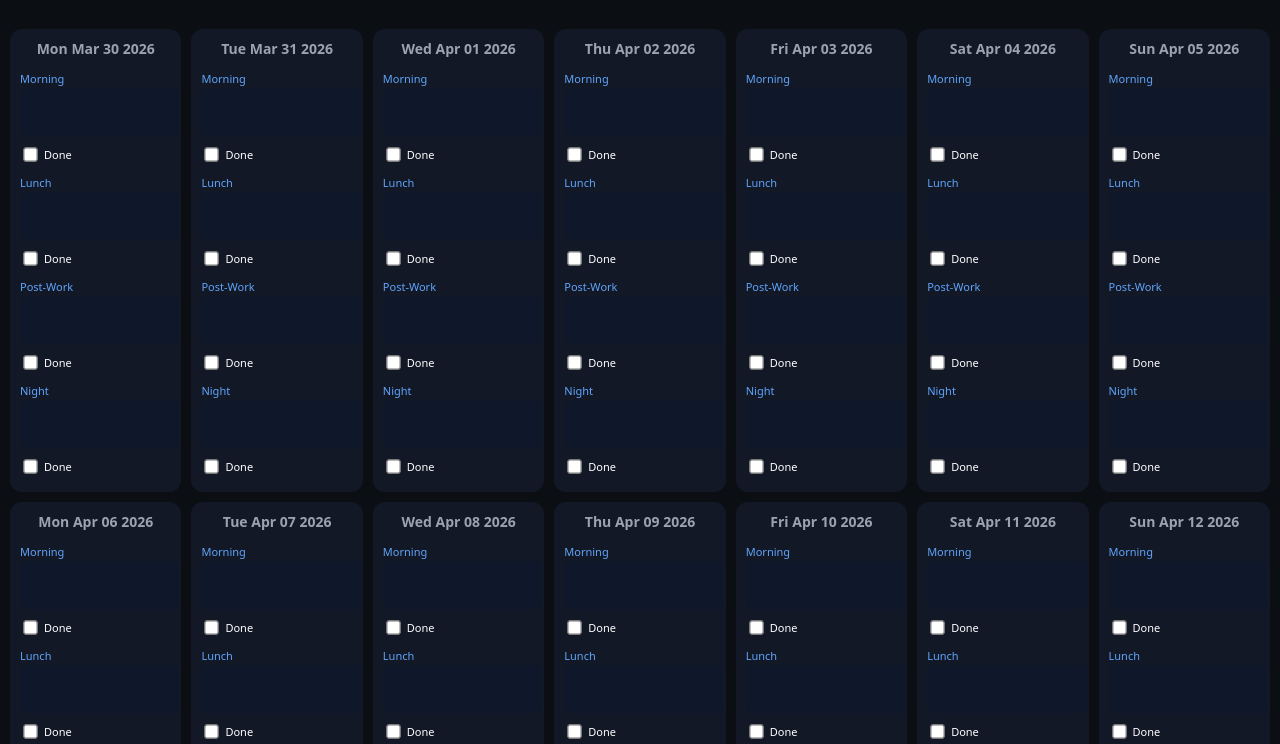
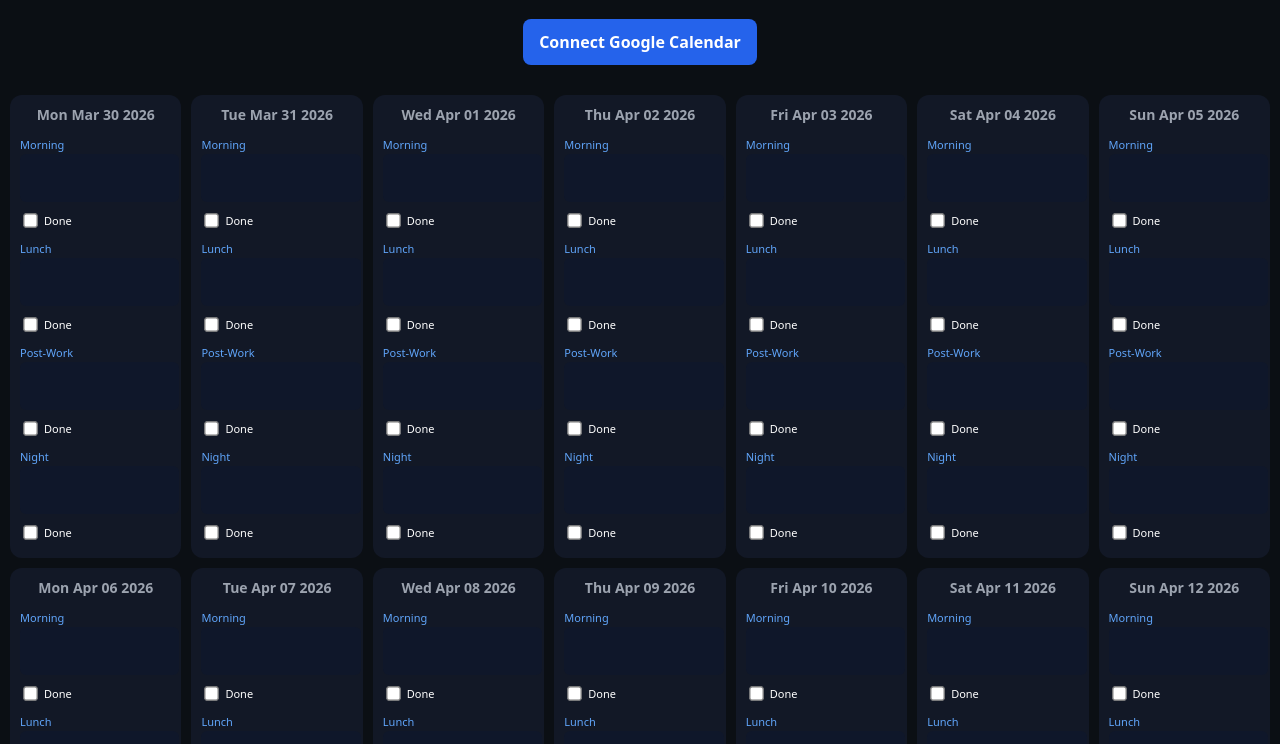
Before and after one commit to BGazz0/marathon-dashboard, a plain HTML site: page index.html in a window 1280 px wide. Shown: the part 99-843 px from the top of the page. Drawn offline with Linux system fonts and the light colour scheme.

Commit message:
Update index.html

```diff
--- a/index.html
+++ b/index.html
@@ -15,6 +15,20 @@ body {
 h1 {
   text-align: center;
   padding: 16px;
+}
+
+/* 🔵 NEW BUTTON STYLE */
+.auth-button {
+  display: block;
+  text-align: center;
+  margin: 10px auto 20px auto;
+  padding: 12px 16px;
+  background: #2563eb;
+  color: white;
+  text-decoration: none;
+  border-radius: 8px;
+  font-weight: bold;
+  width: fit-content;
 }
 
 .calendar {
@@ -90,11 +104,17 @@ input[type="checkbox"] {
 <body>
 
 <h1>🏃 Training Calendar</h1>
+
+<!-- 🔵 NEW BUTTON -->
+<a href="/api/auth" class="auth-button">
+  Connect Google Calendar
+</a>
+
 <div id="calendar"></div>
 
 <script>
 const startDate = new Date("2026-03-30");
-const totalDays = 28; // 4 weeks
+const totalDays = 28;
 
 const calendar = document.getElementById("calendar");
 
```
